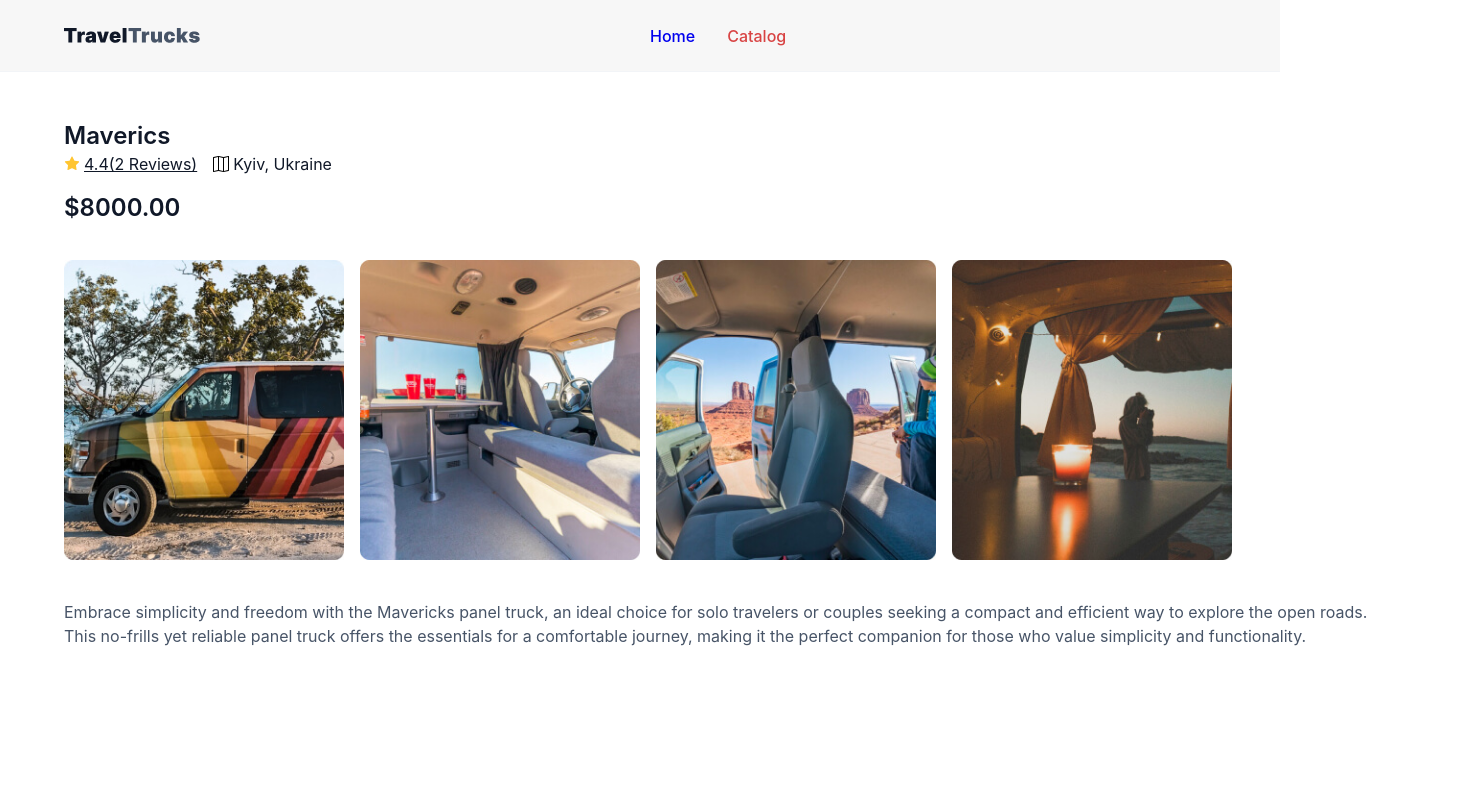
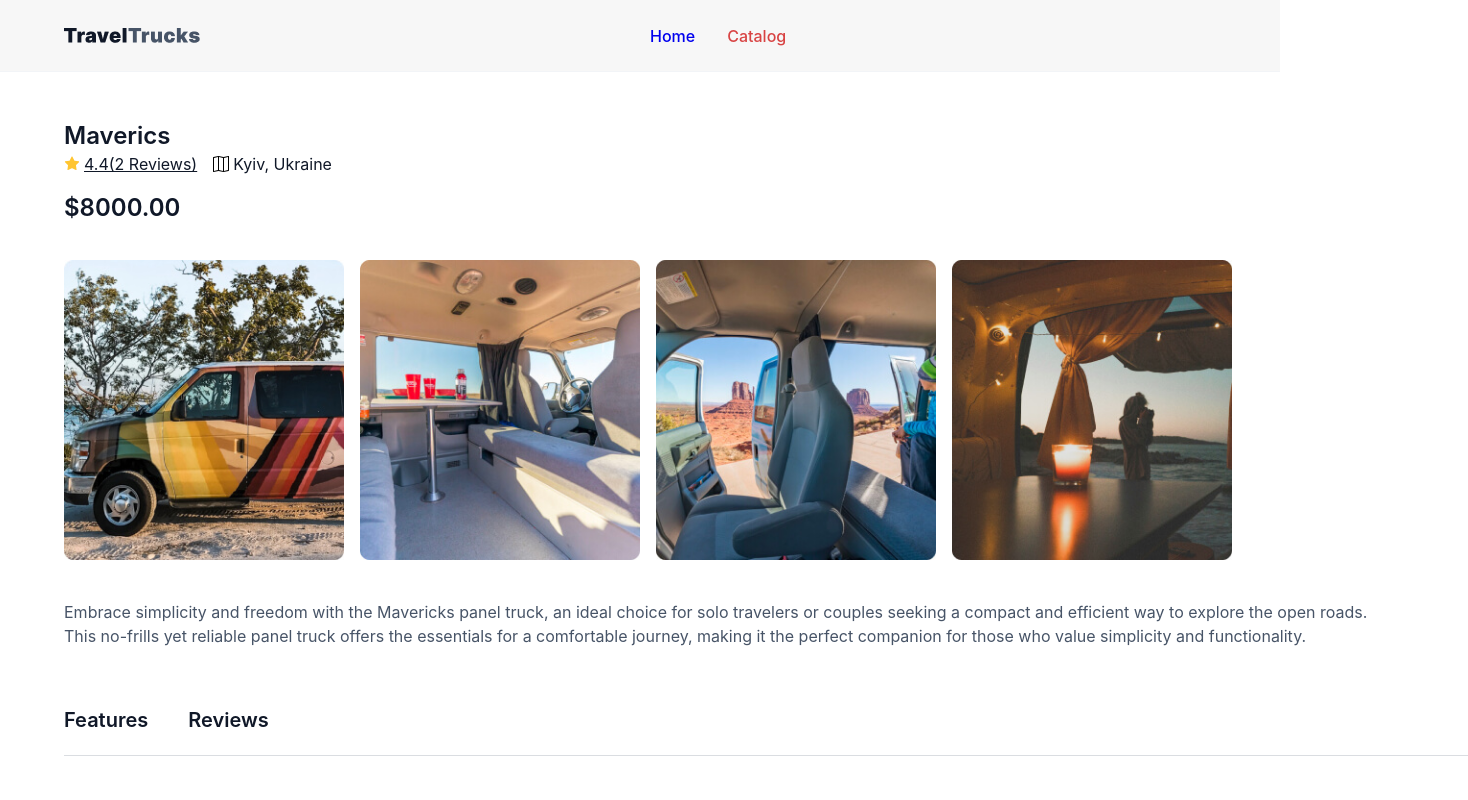
Before and after one commit to Lyadskyi/TravelTrucs-web_app, a React (Vite) app: page /catalog/1 in a window 1280 px wide. Shown: the top 800 px of the page, 1468 px wide, since content can reach past the window. Built offline with nearby package versions, Linux system fonts and the light colour scheme.

Commit message:
Added NavLinks to the DetailsPage.jsx
Update module.css

```diff
--- a/src/pages/DetailsPage/DetailsPage.jsx
+++ b/src/pages/DetailsPage/DetailsPage.jsx
@@ -1,5 +1,4 @@
-import DetailsFeatures from "../../components/DetailsFeatures/DetailsFeatures";
-
+import { NavLink } from "react-router-dom";
 import css from "./DetailsPage.module.css";
 
 export default function DetailsPage() {
@@ -45,7 +44,14 @@ export default function DetailsPage() {
         a comfortable journey, making it the perfect companion for those who
         value simplicity and functionality.
       </p>
-      <DetailsFeatures />
+      <div className={css.listNavLinks}>
+        <NavLink to="features" className={css.link}>
+          Features
+        </NavLink>
+        <NavLink to="reviews" className={css.link}>
+          Reviews
+        </NavLink>
+      </div>
     </>
   );
 }
--- a/src/pages/DetailsPage/DetailsPage.module.css
+++ b/src/pages/DetailsPage/DetailsPage.module.css
@@ -68,3 +68,33 @@
   line-height: 1.5;
   color: #475467;
 }
+
+.listNavLinks {
+  display: flex;
+  gap: 40px;
+  position: absolute;
+  left: 64px;
+  top: 708px;
+}
+
+.link {
+  display: inline-flex;
+  position: relative;
+  font-weight: 600;
+  font-size: 20px;
+  line-height: 1.2;
+  padding-bottom: 24px;
+  text-decoration: none;
+  color: #101828;
+}
+
+.link::after {
+  display: block;
+  content: "";
+  position: absolute;
+  left: 0;
+  bottom: 0;
+  width: 1280px;
+  height: 1px;
+  background-color: #dadde1;
+}
```
